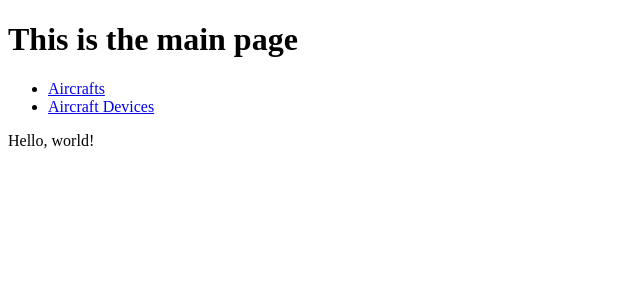
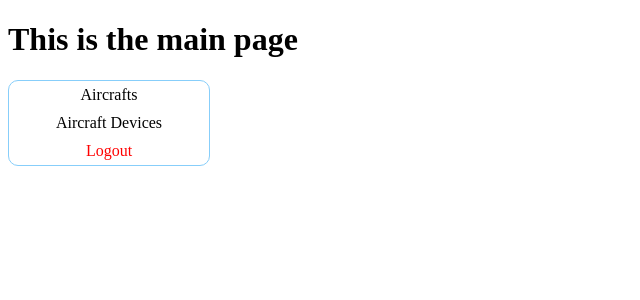
Before and after one commit to vk-airline/airline-crm, a Django app: page /crm/ in a window 1280 px wide. Shown: the top 300 px of the page, without its empty margins (0-640 px from the left). Run offline with Django 3.2, Linux system fonts and the light colour scheme; the visitor is signed in with stand-in values (Sample User, id 1); parts of the project's set-up code (start-up, migrations or seed data) failed here and were passed over.

Commit message:
Add menu

```diff
--- a/airline/settings.py
+++ b/airline/settings.py
@@ -124,3 +124,7 @@ USE_TZ = True
 # https://docs.djangoproject.com/en/3.1/howto/static-files/
 
 STATIC_URL = '/static/'
+
+STATICFILES_DIRS = [
+    os.path.join(BASE_DIR, "static"),
+]
--- /dev/null
+++ b/crm/static/crm/style.css
@@ -0,0 +1,39 @@
+
+.side-bar {
+    list-style-type: none;
+    margin: 0;
+    padding: 0;
+    width: 200px;
+    border-style: solid;
+    border-radius: 10px;
+    border-width: 1px;
+    border-color: lightskyblue;
+    background-color: white;
+}
+
+
+.menu-item:hover {
+    border-style: solid;
+    border-radius: 5px;
+    border-width: 1px;
+    background-color: skyblue;
+    color: white;
+}
+
+.menu-item {
+    display: block;
+    color: black;
+    text-align: center;
+    padding: 5px;
+    text-decoration: none;
+}
+
+.logout-item {
+    color: red;
+}
+
+.logout-item:hover {
+    background-color: red;
+    color: white;
+    border-color: lightskyblue;
+}
--- a/crm/templates/index.html
+++ b/crm/templates/index.html
@@ -3,10 +3,11 @@
 <head>
     <meta charset="UTF-8">
     <title>Title</title>
+    {% load static %}
+    <link rel="stylesheet" type="text/css" href="{% static 'crm/style.css' %}">
 </head>
 <body>
-    <h1>This is the main page</h1>
-    {% include 'menu.html' %}
-    <p> Hello, world!</p>
+<h1>This is the main page</h1>
+{% include 'menu.html' %}
 </body>
 </html>
--- a/crm/templates/menu.html
+++ b/crm/templates/menu.html
@@ -1,16 +1,20 @@
 {% block sidebar %}
-    <div class="side-bar">
-    <ul>
+
+    <ul class="side-bar">
+        {% if perms.crm.view_aircraft %}
+            <li>
+                <a class="menu-item" href="{% url 'crm:aircrafts' %}"> Aircrafts</a>
+            </li>
+        {% endif %}
+
+
+        {% if perms.crm.view_aircraftdevicelife %}
+            <li>
+                <a class="menu-item" href="{% url 'crm:aircrafts devices' %}">Aircraft Devices</a>
+            </li>
+        {% endif %}
         <li>
-        {% if perms.crm.view_aircraft%}
-        <a href="{% url 'crm:aircrafts' %}"> Aircrafts</a>
-        {% endif %}
-        </li>
-        <li>
-        {% if perms.crm.view_aircraftdevicelife %}
-        <a href="{% url 'crm:aircrafts devices' %}">Aircraft Devices</a>
-        {% endif %}
+            <a class="menu-item logout-item" href="{% url 'logout' %}">Logout</a>
         </li>
     </ul>
-    </div>
 {% endblock %}
```
